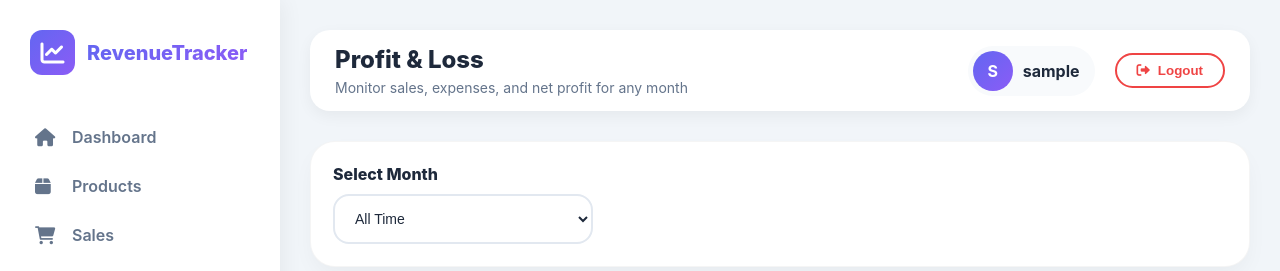
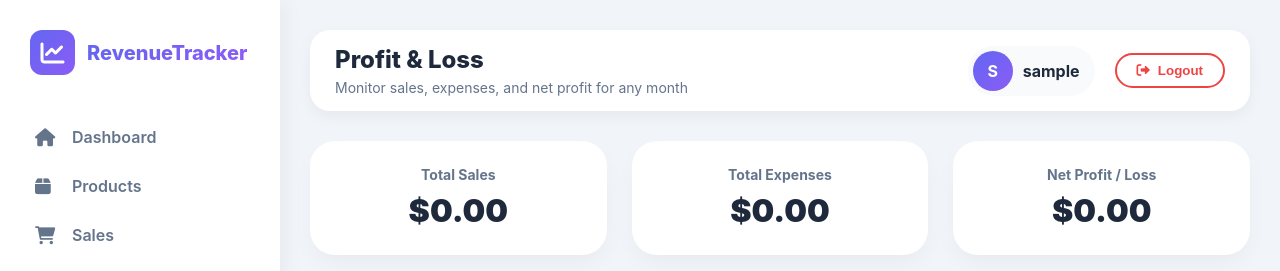
Before and after one commit to haniyyaahmad06-hub/Revenue-System, a website: page views/profit-loss.html in a window 1280 px wide. Shown: the top 271 px of the page. Drawn offline with Linux system fonts and the light colour scheme; no server answers; sample sign-in values are in the browser's storage.

Commit message:
Removed month filter feature from Profit & Loss page and simplified API call

```diff
--- a/server.js
+++ b/server.js
@@ -274,7 +274,7 @@ app.get('/api/profit-loss', authenticateToken, (req, res) => {
     let params = [req.user.id];
 
     if (month) {
-        dateFilter = 'AND MONTH(sale_date) = ? AND YEAR(sale_date) = YEAR(CURDATE())';
+        dateFilter = 'AND MONTH(sale_date) = ?';
         params.push(month);
     }
 
--- a/views/profit-loss.html
+++ b/views/profit-loss.html
@@ -81,29 +81,6 @@
 
             <!-- Page Content -->
             <div class="content-wrapper">
-                <!-- Month Filter -->
-                <div class="card">
-                    <div class="card-body">
-                        <div class="form-group" style="margin-bottom:0;">
-                            <label for="monthSelect" style="margin-bottom: 10px;">Select Month</label>
-                            <select class="form-control" id="monthSelect" style="max-width: 260px;">
-                                <option value="">All Time</option>
-                                <option value="1">January</option>
-                                <option value="2">February</option>
-                                <option value="3">March</option>
-                                <option value="4">April</option>
-                                <option value="5">May</option>
-                                <option value="6">June</option>
-                                <option value="7">July</option>
-                                <option value="8">August</option>
-                                <option value="9">September</option>
-                                <option value="10">October</option>
-                                <option value="11">November</option>
-                                <option value="12">December</option>
-                            </select>
-                        </div>
-                    </div>
-                </div>
 
                 <!-- Summary Cards -->
                 <div class="profit-loss-summary">
@@ -173,19 +150,17 @@
         window.location.href = '/';
     }
 
-        // Set user info (dashboard-style top bar)
+    // Set user info
     const username = localStorage.getItem('username') || 'User';
     document.getElementById('displayName').textContent = username;
     document.getElementById('userInitials').textContent = username.charAt(0).toUpperCase();
 
     async function fetchProfitLoss() {
-            const month = document.getElementById('monthSelect').value;
-            const url = month ? `/api/profit-loss?month=${month}` : '/api/profit-loss';
-
         try {
-                const response = await fetch(url, {
+            const response = await fetch('/api/profit-loss', {
                 headers: { 'Authorization': `Bearer ${token}` }
             });
+
             const data = await response.json();
 
             // Update display
@@ -201,7 +176,7 @@
             statusDisplay.textContent = data.status === 'profit' ? 'PROFIT' : 'LOSS';
             statusDisplay.className = `status-badge ${data.status}`;
 
-                // Update card class
+            // Update card style
             const netProfitCard = document.getElementById('netProfitCard');
             netProfitCard.className = `summary-card ${data.status}`;
 
@@ -210,14 +185,13 @@
         }
     }
 
-        document.getElementById('monthSelect').addEventListener('change', fetchProfitLoss);
-
     function logout() {
         localStorage.removeItem('token');
         localStorage.removeItem('username');
         window.location.href = '/';
     }
 
+    // Load data on page load
     fetchProfitLoss();
 </script>
 </body>
```
Lines whose indentation alone changed are shown as unchanged.
